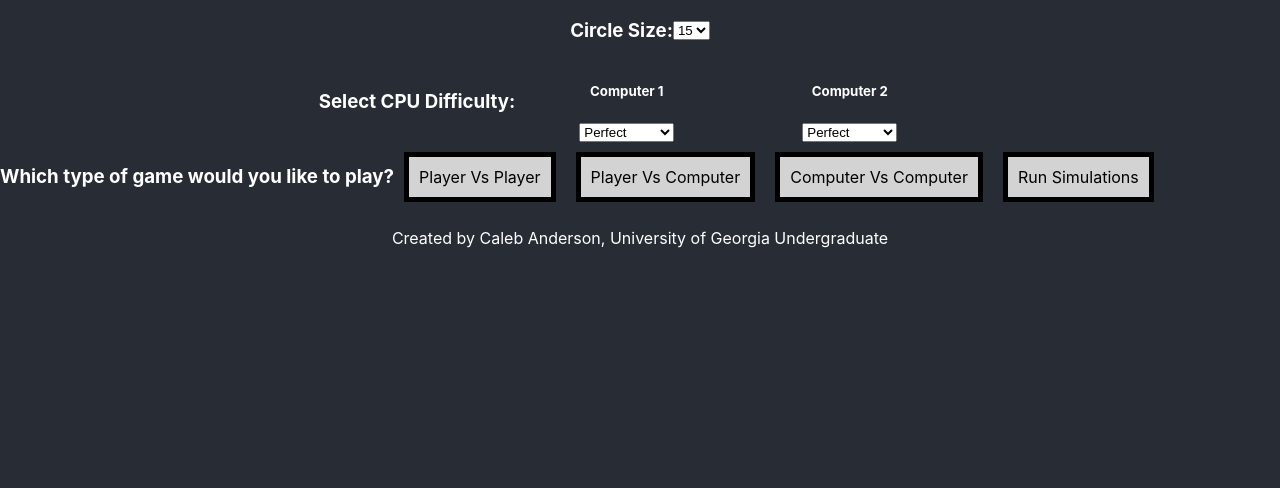
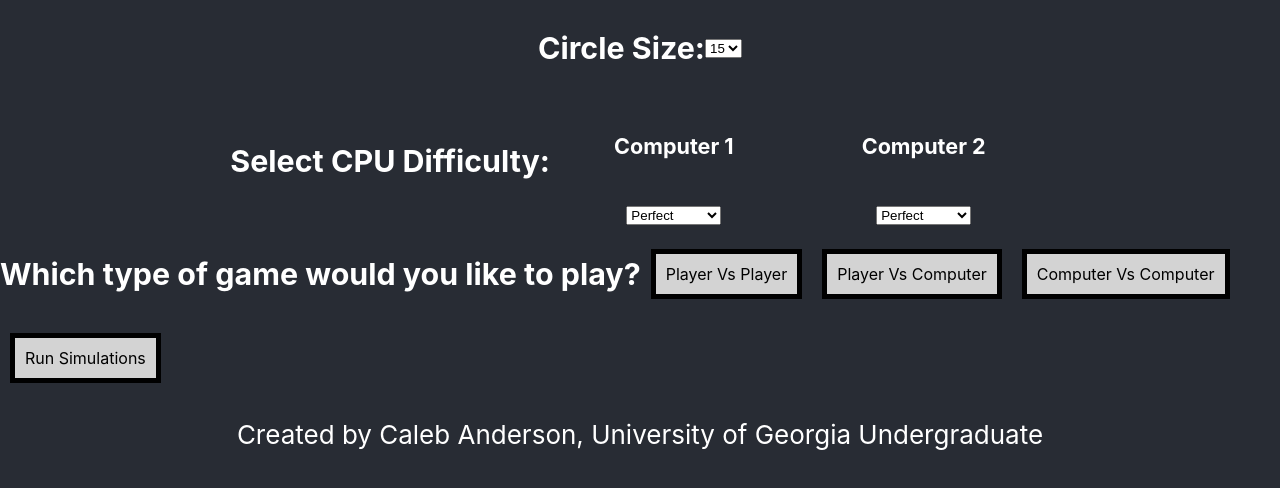
Before and after one commit to JosephCalebAnderson/circular-nim, a React (Create React App) app: page / in a window 1280 px wide. Shown: the top 488 px of the page. Built offline with nearby package versions, Linux system fonts and the light colour scheme.

Commit message:
make text larger

```diff
--- a/src/App.css
+++ b/src/App.css
@@ -6,6 +6,8 @@ html {
   text-align: center;
   background-color: #282c34;
   color: white;
+  min-height: 100vh;
+  font-size: calc(10px + 2vmin);
 }
 
 .App-header {
```
